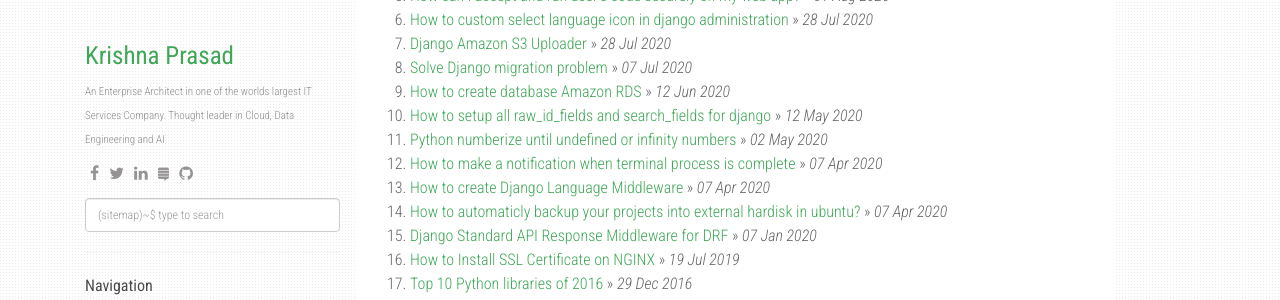
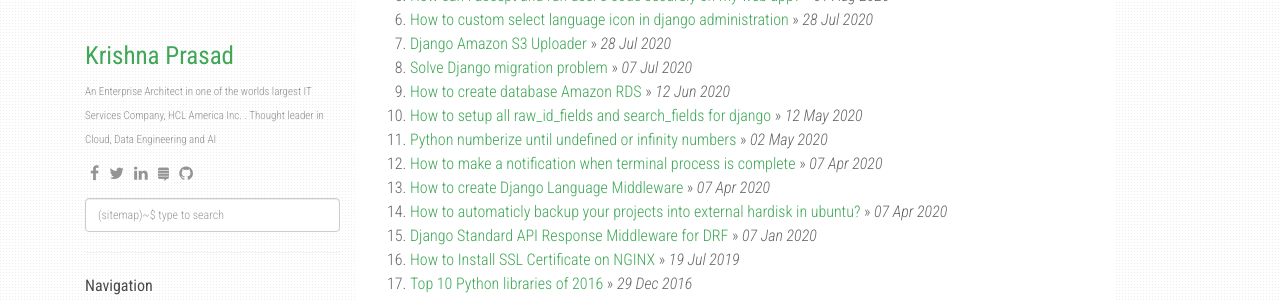
Before and after one commit to skprasadu/skprasadu.github.io, a Jekyll site: the page built from index.html, in a window 1280 px wide. Shown: the part 202-502 px from the top of the page. Built offline with Jekyll 4.4.1, drawn with Linux system fonts in a browser that asks for light colours; nearby versions of some CDN libraries; the list of posts is cut into pages by our own code.

Commit message:
new theme

```diff
--- a/_config.yml
+++ b/_config.yml
@@ -2,7 +2,7 @@
 description: Thoughts on Spring, Cloud and everything else
 author: Krishna Prasad
 github: https://github.com/skprasadu
-about: An Enterprise Architect in one of the worlds largest IT Services Company. Thought leader in Cloud, Data Engineering and AI
+about: An Enterprise Architect in one of the worlds largest IT Services Company, HCL America Inc. . Thought leader in Cloud, Data Engineering and AI
 disqus_shortname: stackproblems
 google_analytics: UA-XXXXXXXX-Y
 image: static/img/kp.png
```
Also changed, not shown: 1 other file.
